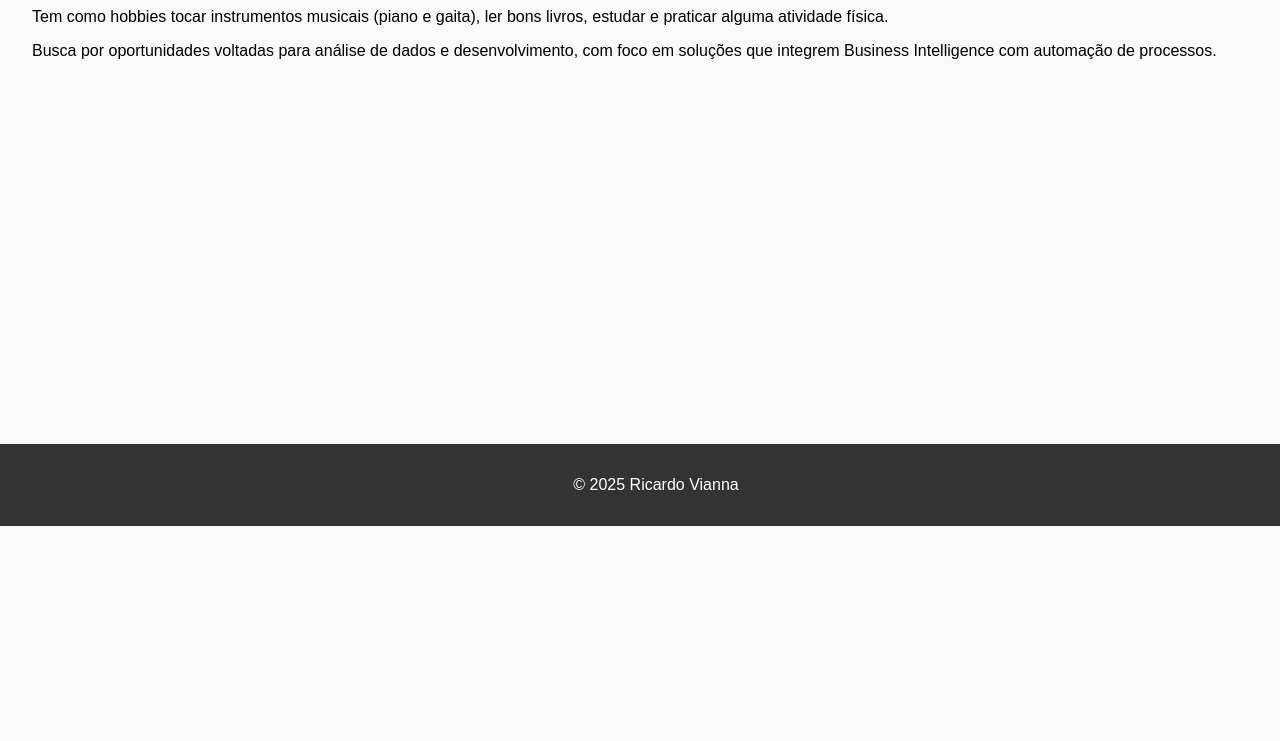
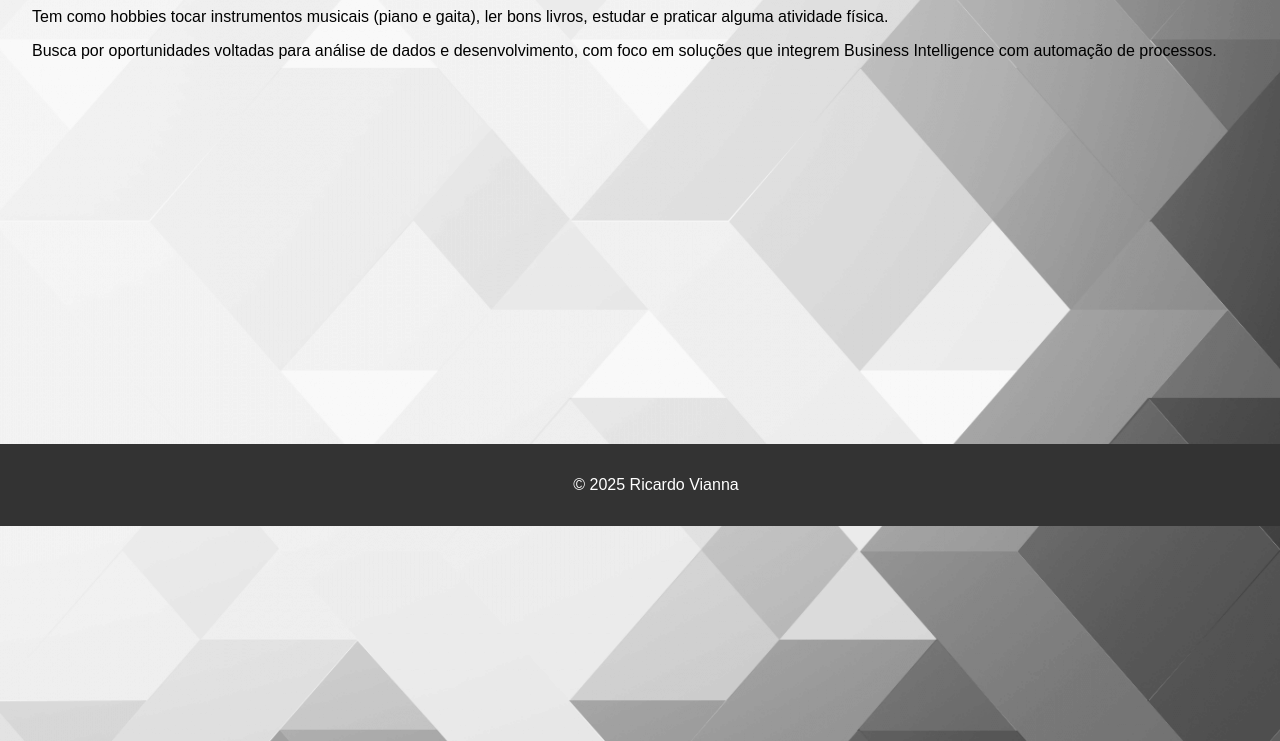
Before and after one commit to Viareinna/portfolio-pessoal, a plain HTML site: page index.html in a window 1280 px wide. Shown: the part 274-1015 px from the top of the page. Drawn offline with Linux system fonts and the light colour scheme.

Commit message:
Update style.css

```diff
--- a/style.css
+++ b/style.css
@@ -29,7 +29,7 @@ body {
     /*max-width: 800px;*/
     margin: auto;
     padding-bottom: 4em; /*Evita sobreposição do footer*/
-    background: url('images/fundo1.png');
+    background: url('fundo1.png');
     background-size: cover;
     background-position: center;
     background-repeat: no-repeat;
```
